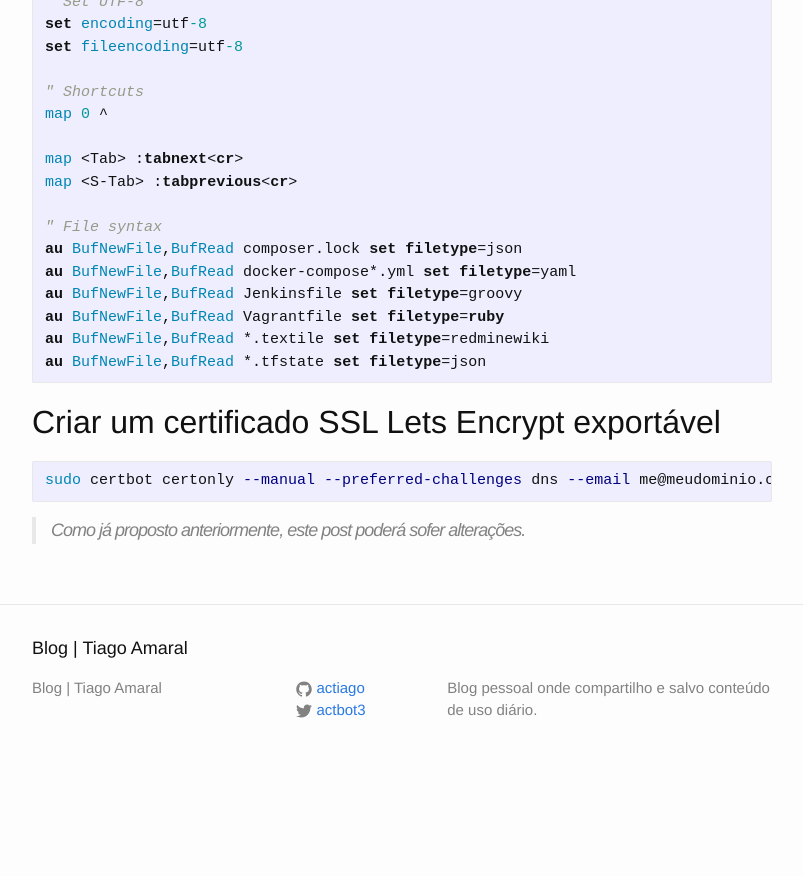
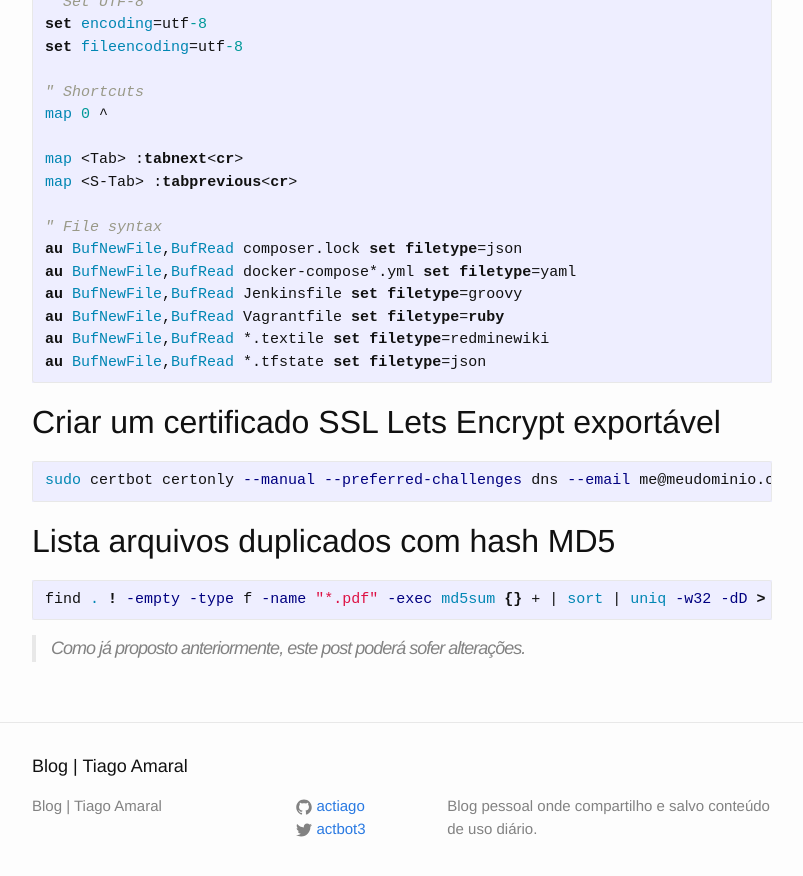
Before and after one commit to actiago/actiago.github.io, a Jekyll site: the page built from _posts/2020-12-18-useful-commands.markdown, in a window 1280 px wide and 900 px high, scrolled down 4012 px. Shown: the top 876 px of the window, without its empty margins (238-1041 px from the left). Built offline with Jekyll 4.4.1, drawn with Linux system fonts in a browser that asks for light colours; before the commit the page ends 4794 px from its top, so only the background shows below that.

Commit message:
Adiciona lista arquivos duplicados

````diff
--- a/_posts/2020-12-18-useful-commands.markdown
+++ b/_posts/2020-12-18-useful-commands.markdown
@@ -198,4 +198,10 @@ au BufNewFile,BufRead *.tfstate set filetype=json
 sudo certbot certonly --manual --preferred-challenges dns --email me@meudominio.com.br --server https://acme-v02.api.letsencrypt.org/directory --agree-tos -d '*.dominio.com.br'
 ```
 
+## Lista arquivos duplicados com hash MD5
+
+```bash
+find . ! -empty -type f -name "*.pdf" -exec md5sum {} + | sort | uniq -w32 -dD > ~/Desktop/relatorio-duplicados.txt
+```
+
 > Como já proposto anteriormente, este post poderá sofer alterações.
````
